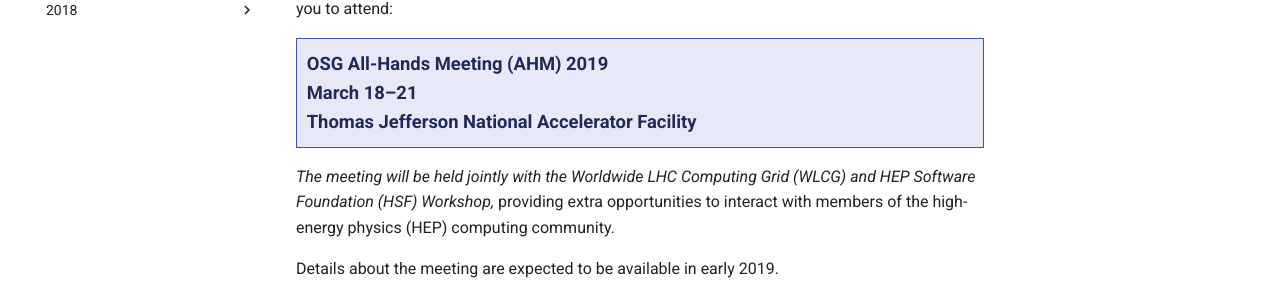
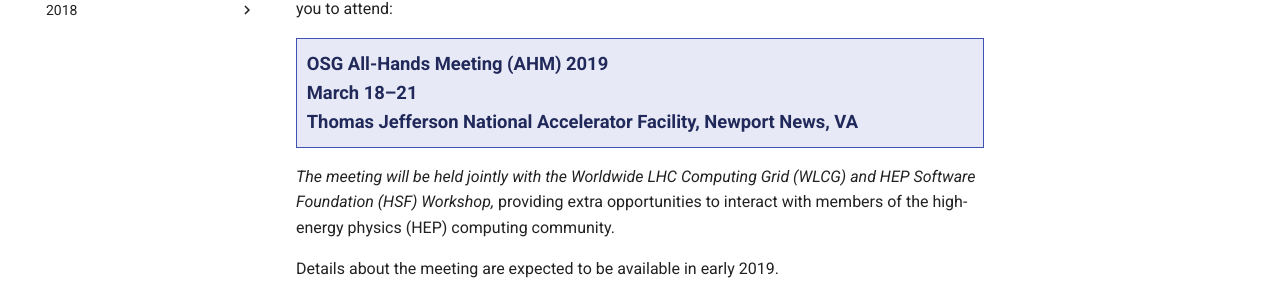
Before and after one commit to osg-htc/all-hands, an MkDocs documentation site: the page built from docs/2019/index.md, in a window 1280 px wide and 1188 px high. Shown: the part 209-510 px from the top of the window. Built offline with MkDocs 1.6.1 and Material for MkDocs 9.7.7, drawn with Linux system fonts in a browser that asks for light colours; old or Windows-style settings are respelled for this version of MkDocs.

Commit message:
Added city to home page

```diff
--- a/docs/2019/index.md
+++ b/docs/2019/index.md
@@ -8,7 +8,7 @@
   <br>
   March 18&ndash;21
   <br>
-  Thomas Jefferson National Accelerator Facility
+  Thomas Jefferson National Accelerator Facility, Newport News, VA
 </div>
 
 *The meeting will be held jointly with the Worldwide LHC Computing Grid (WLCG) and HEP Software Foundation (HSF)
```
